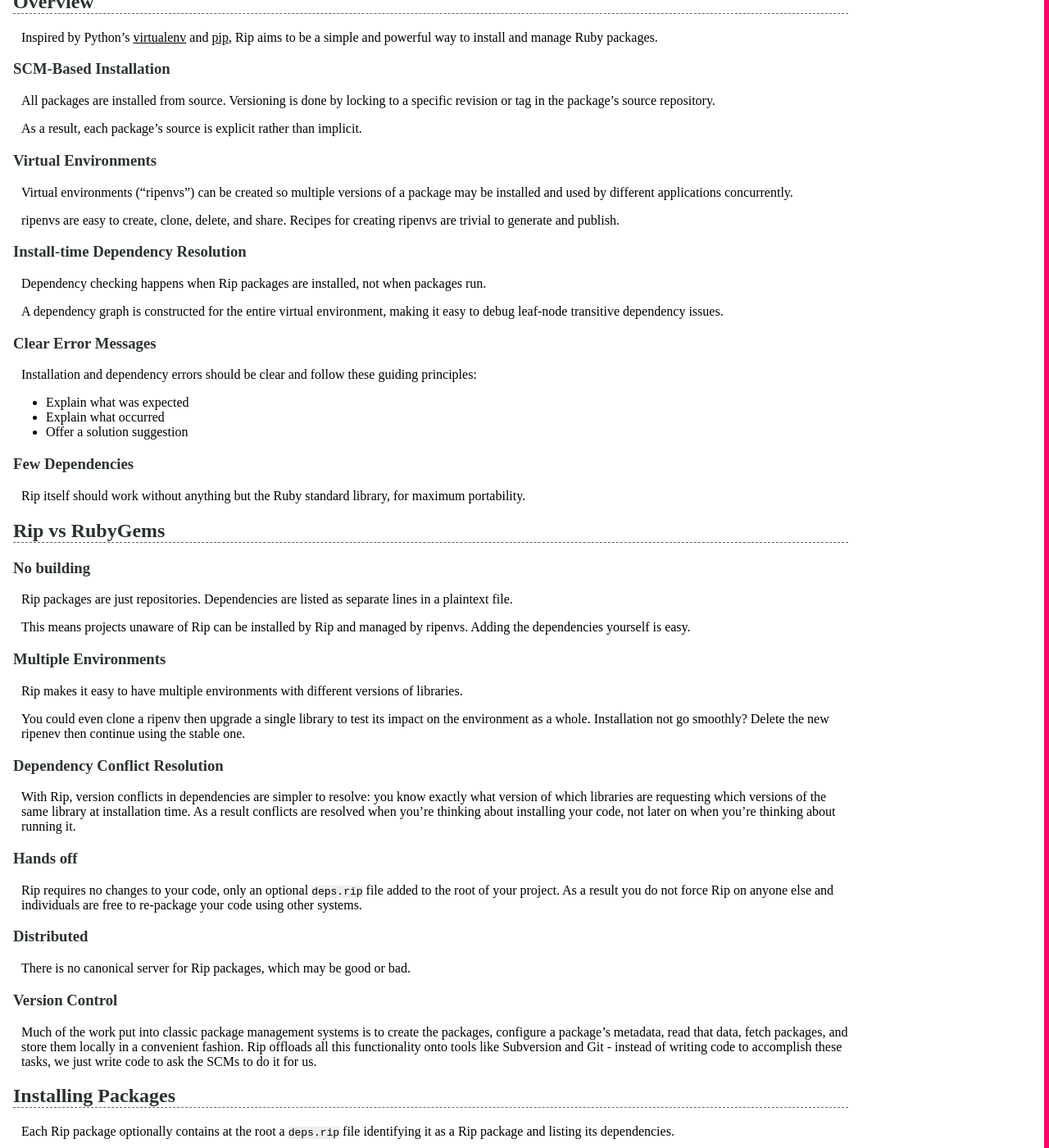
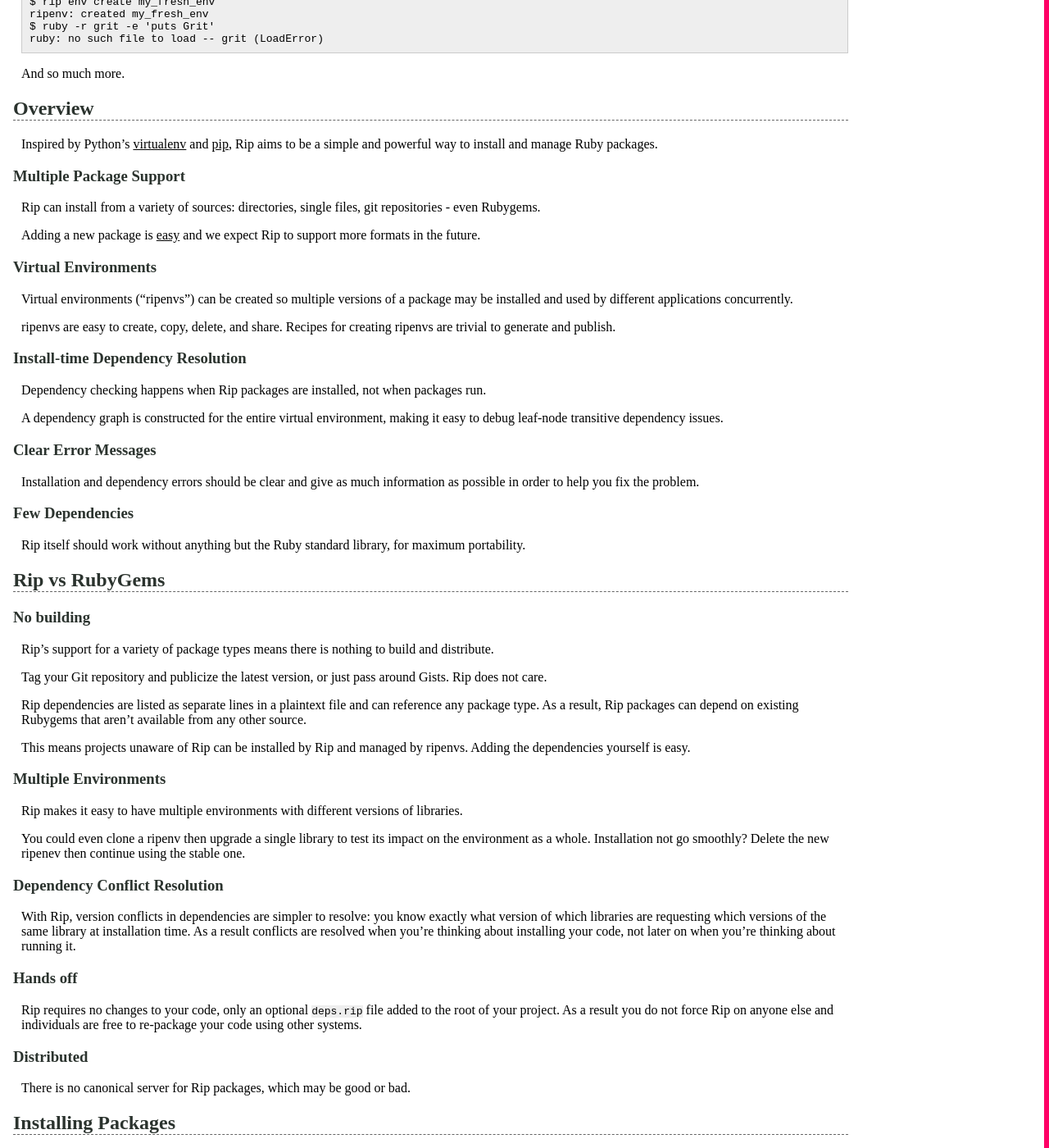
Before and after one commit to defunkt/rip, a Jekyll site: the page built from _posts/2009-06-09-about.markdown, in a window 1280 px wide and 1400 px high, scrolled down 1014 px. Shown: the whole window at 82% size. Built offline with Jekyll 4.4.1, drawn with Linux system fonts in a browser that asks for light colours; nearby versions of some CDN libraries; Markdown is read by kramdown in place of the engine named in the settings; some of the changed text lies outside the part shown.

Commit message:
about makeover

```diff
--- a/_posts/2009-06-09-about.markdown
+++ b/_posts/2009-06-09-about.markdown
@@ -18,10 +18,17 @@
 
     $ gem install rip
 
-Did that work? Yep. Let's see what libraries rip knows about.
+Did that work?
+
+    $ rip check
+    All systems go.
+
+Yep. Let's see what libraries rip knows about.
 
     $ rip list
     ripenv: base
+
+    nothing installed
 
 None. Really? Let's try to require Grit.
 
@@ -64,19 +71,20 @@
 Inspired by Python's [virtualenv][1] and [pip][2], Rip aims to be a
 simple and powerful way to install and manage Ruby packages.
 
-### SCM-Based Installation
+### Multiple Package Support
 
-All packages are installed from source. Versioning is done by locking
-to a specific revision or tag in the package's source repository.
+Rip can install from a variety of sources: directories, single files,
+git repositories - even Rubygems.
 
-As a result, each package's source is explicit rather than implicit.
+Adding a new package is [easy](/packages.html) and we expect Rip to
+support more formats in the future.
 
 ### Virtual Environments
 
 Virtual environments ("ripenvs") can be created so multiple versions of
 a package may be installed and used by different applications concurrently.
 
-ripenvs are easy to create, clone, delete, and share. Recipes for creating
+ripenvs are easy to create, copy, delete, and share. Recipes for creating
 ripenvs are trivial to generate and publish.
 
 ### Install-time Dependency Resolution
@@ -89,12 +97,8 @@
 
 ### Clear Error Messages
 
-Installation and dependency errors should be clear and follow these
-guiding principles:
-
-* Explain what was expected
-* Explain what occurred
-* Offer a solution suggestion
+Installation and dependency errors should be clear and give as much
+information as possible in order to help you fix the problem.
 
 ### Few Dependencies
 
@@ -106,14 +110,23 @@
 
 ### No building
 
-Rip packages are just repositories. Dependencies are listed as separate lines in a plaintext file.
+Rip's support for a variety of package types means there is nothing to
+build and distribute.
+
+Tag your Git repository and publicize the latest version, or just pass
+around Gists. Rip does not care.
+
+Rip dependencies are listed as separate lines in a plaintext file and
+can reference any package type. As a result, Rip packages can depend
+on existing Rubygems that aren't available from any other source.
 
 This means projects unaware of Rip can be installed by Rip and managed by
 ripenvs. Adding the dependencies yourself is easy.
 
 ### Multiple Environments
 
-Rip makes it easy to have multiple environments with different versions of libraries.
+Rip makes it easy to have multiple environments with different
+versions of libraries.
 
 You could even clone a ripenv then upgrade a single library to test its impact
 on the environment as a whole. Installation not go smoothly? Delete the new
@@ -137,15 +150,6 @@
 
 There is no canonical server for Rip packages, which may be good or bad.
 
-### Version Control
-
-Much of the work put into classic package management systems is to create
-the packages, configure a package's metadata, read that data, fetch
-packages, and store them locally in a convenient fashion. Rip offloads
-all this functionality onto tools like Subversion and Git - instead of
-writing code to accomplish these tasks, we just write code to ask the
-SCMs to do it for us.
-
 Installing Packages
 -------------------
 
@@ -187,16 +191,12 @@
 Extensions
 ----------
 
+Installing a package that is not Rip aware but needs an extension
+built? Use `rip build`.
+
 Rip will attempt to run `rake rip:install` in your library if a
 Rakefile is found. If you need to compile your C extension or do
 any other work, this is the place.
-
-The installation process actually makes two passes: first to grab
-all dependencies and ensure the integrity of the graph, then a
-second time to run any installation hooks. This allows your installation
-hooks to depend on libraries which will exist when the hooks are run.
-
-As a result, the outer most dependency's installation hook is run first.
 
 Rip Directory Structure
 -----------------------
@@ -272,11 +272,9 @@
 Deployment
 ----------
 
-Want to get a copy of your local environment on your deployment server? Just
-upload and install your `.ripenv` file.
-
-Installing a `.ripenv` multiple times won't create unnecessary work and will
-upgrade any packages that change.
+Want to get a copy of your local environment on your deployment
+server? Generate a `.rip` file with `rip freeze` then upload and
+install it.
 
 Shortcomings
 ------------
```
Also changed, not shown: other parts of _posts/2009-06-09-about.markdown (+2 -1 lines).
